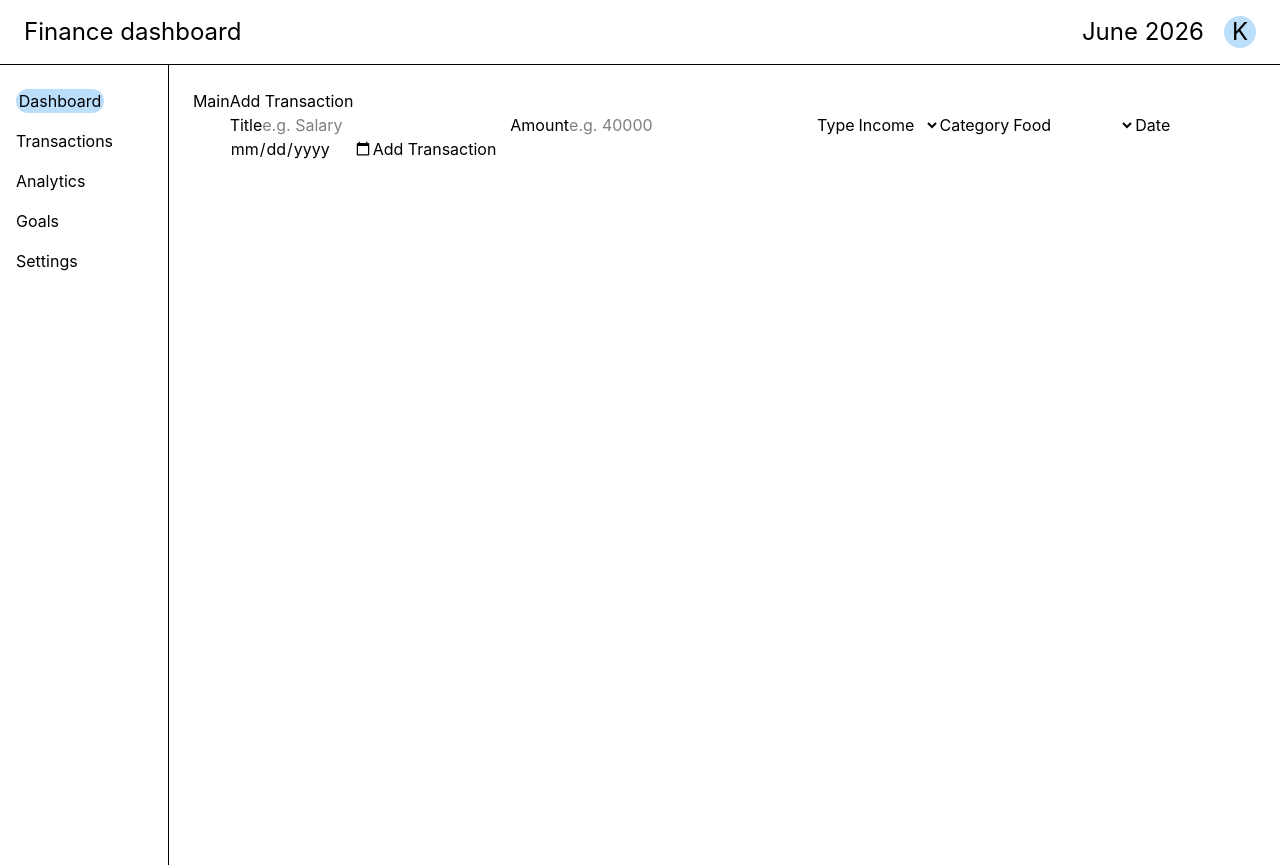
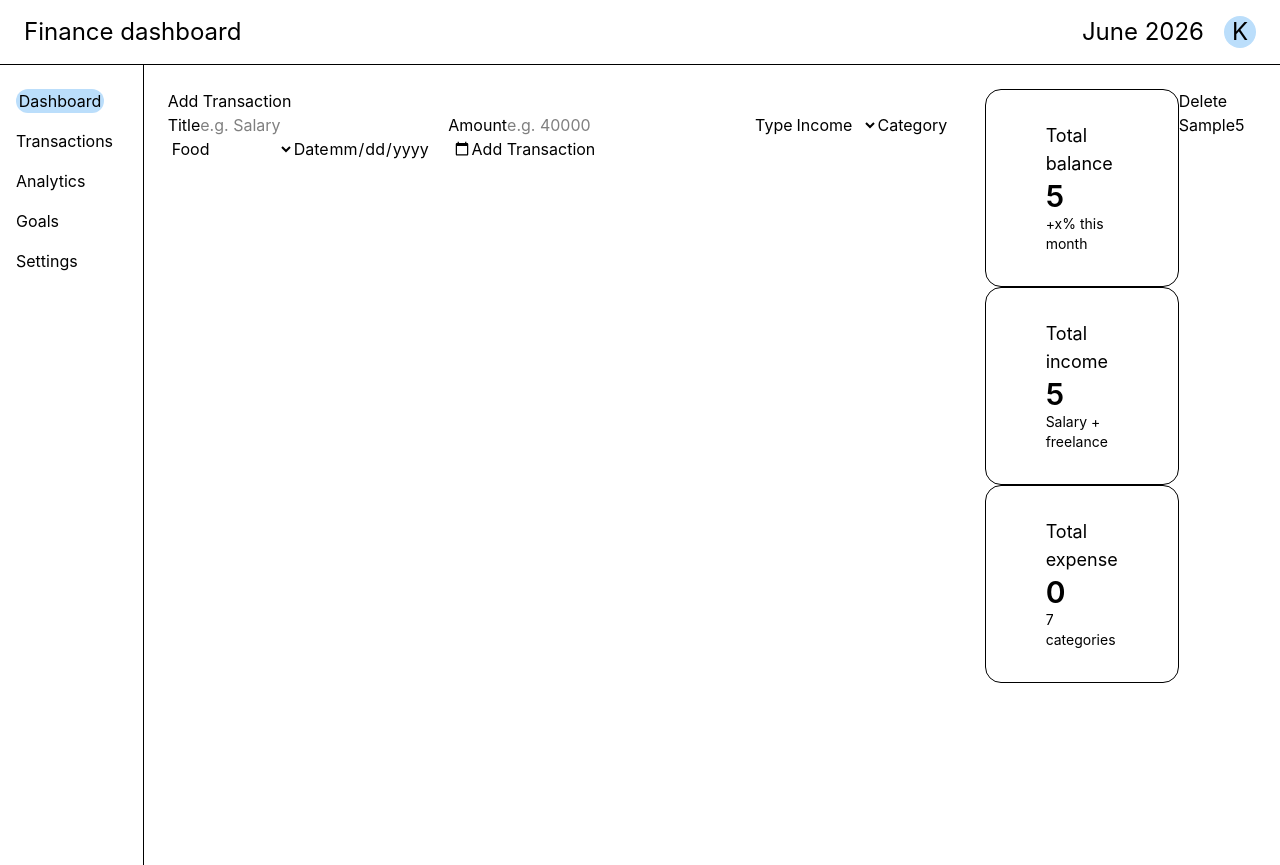
Before and after one commit to maheshwarikanak45/Finance-dashboard, a React (Vite) app in the folder Desktop/finance dashboard/finance-dashboard/: page / in a window 1280 px wide. Both pictures are taken after typing "Sample", "5", "2020-01-15" into the empty fields and a click on the button "Add Transaction". Built offline with nearby package versions, Linux system fonts and the light colour scheme.

Commit message:
Day 4: Summary cards and transaction list

```diff
--- a/Desktop/finance dashboard/finance-dashboard/src/App.jsx
+++ b/Desktop/finance dashboard/finance-dashboard/src/App.jsx
@@ -2,6 +2,7 @@ import React from 'react'
 import Navbar from './components/Navbar'
 import Sidebar from './components/Sidebar';
 import Main from './components/Main';
+import SummaryCards from './components/SummaryCards';
 
 const App = () => {
   return (
@@ -9,7 +10,7 @@ const App = () => {
       <Navbar />
       <div className='flex flex-row'>
         <Sidebar />
-        <Main />
+        <Main  />
       </div>
     </div>
   )
--- a/Desktop/finance dashboard/finance-dashboard/src/components/Main.jsx
+++ b/Desktop/finance dashboard/finance-dashboard/src/components/Main.jsx
@@ -1,6 +1,8 @@
 import React from 'react'
 import { useFinance } from '../context/FinanceContext'
 import TransactionForm from './TransactionForm'
+import SummaryCards from './SummaryCards'
+import TransactionList from './TransactionList'
 
 const Main = () => {
 
@@ -9,8 +11,9 @@ const Main = () => {
 
   return (
     <div className='p-6 flex justify-center'>
-        Main
         <TransactionForm></TransactionForm>
+        <SummaryCards></SummaryCards>
+        <TransactionList></TransactionList>
     </div>
   )
 }
--- /dev/null
+++ b/Desktop/finance dashboard/finance-dashboard/src/components/SummaryCards.jsx
@@ -0,0 +1,42 @@
+import React from 'react'
+import { useFinance } from '../context/FinanceContext'
+
+const SummaryCards = () => {
+
+    const {state} = useFinance()
+
+    const totalIncome = state.transactions
+    .filter(t => t.type === 'income')
+    .reduce((total, t) => total + t.amount, 0)
+
+    const totalExpense = state.transactions
+    .filter(t => t.type === 'expense')
+    .reduce((total, t) => total + t.amount, 0)
+
+    const totalBalace = totalIncome - totalExpense
+
+  return (
+    <div>
+        <div className='py-8 px-15 border text-lg rounded-2xl'>
+            <h3>Total balance</h3>
+            <h1 className='font-semibold text-3xl'>{totalBalace}</h1>
+            <p className='text-sm'>+x% this month</p>
+        </div>
+
+        <div className='py-8 px-15 border text-lg rounded-2xl'>
+            <h3>Total income</h3>
+            <h1 className='font-semibold text-3xl'>{totalIncome}</h1>
+            <p className='text-sm'>Salary + freelance</p>
+        </div>
+
+        <div className='py-8 px-15 border text-lg rounded-2xl'>
+            <h3>Total expense</h3>
+            <h1 className='font-semibold text-3xl'>{totalExpense}</h1>
+            <p className='text-sm'>7 categories</p>
+        </div>
+
+    </div>
+  )
+}
+
+export default SummaryCards
--- /dev/null
+++ b/Desktop/finance dashboard/finance-dashboard/src/components/TransactionList.jsx
@@ -0,0 +1,25 @@
+import React from 'react'
+import { useFinance } from '../context/FinanceContext'
+
+const TransactionList = () => {
+
+    const {state, dispatch} = useFinance()
+
+  return (
+    <div>
+        {state.transactions.length === 0
+        ? <p>No transactions yet</p>
+        : [...state.transactions].reverse().map((transaction) => (
+            <div key={transaction.id}>
+                <button onClick={() => dispatch ({type: "DELETE_TRANSACTION", payload: transaction.id})} >
+                    Delete
+                </button>
+                {transaction.title}
+                {transaction.amount}
+            </div>
+        ))}
+    </div>
+  )
+}
+
+export default TransactionList
```
